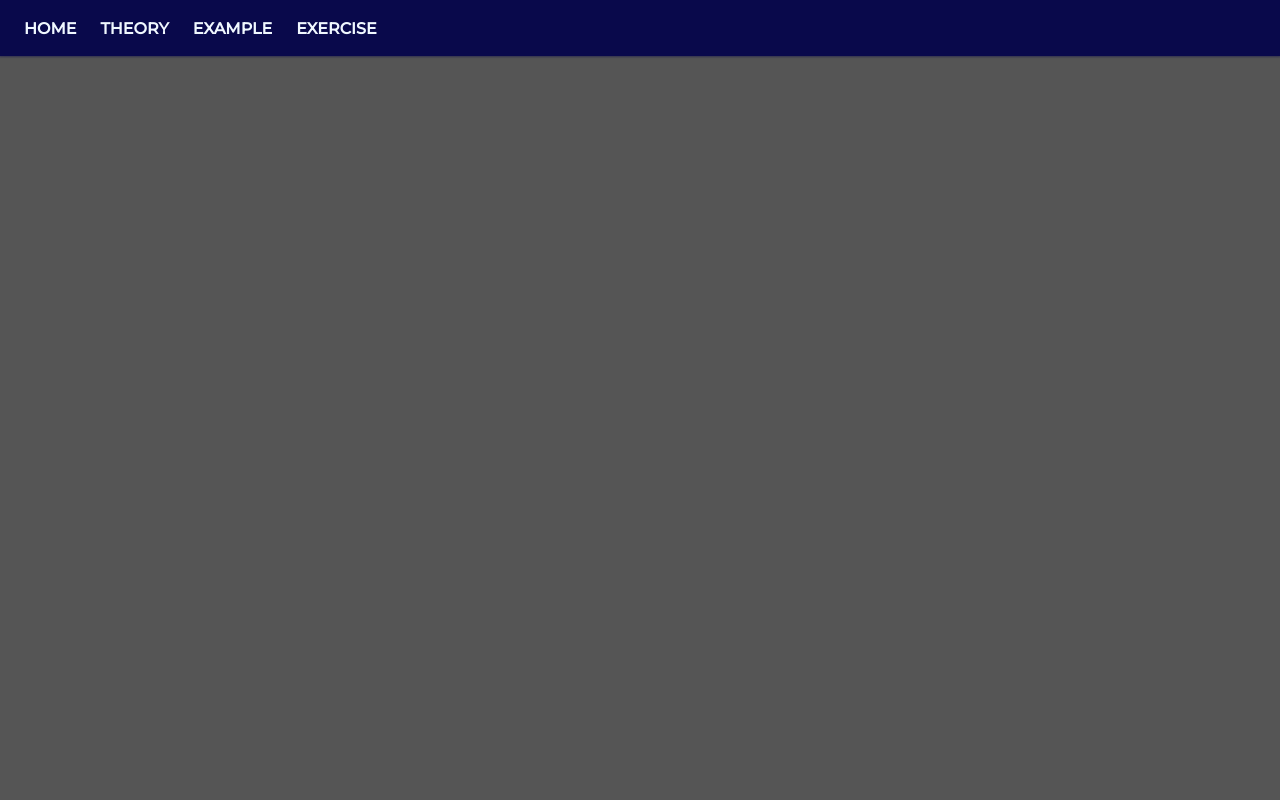
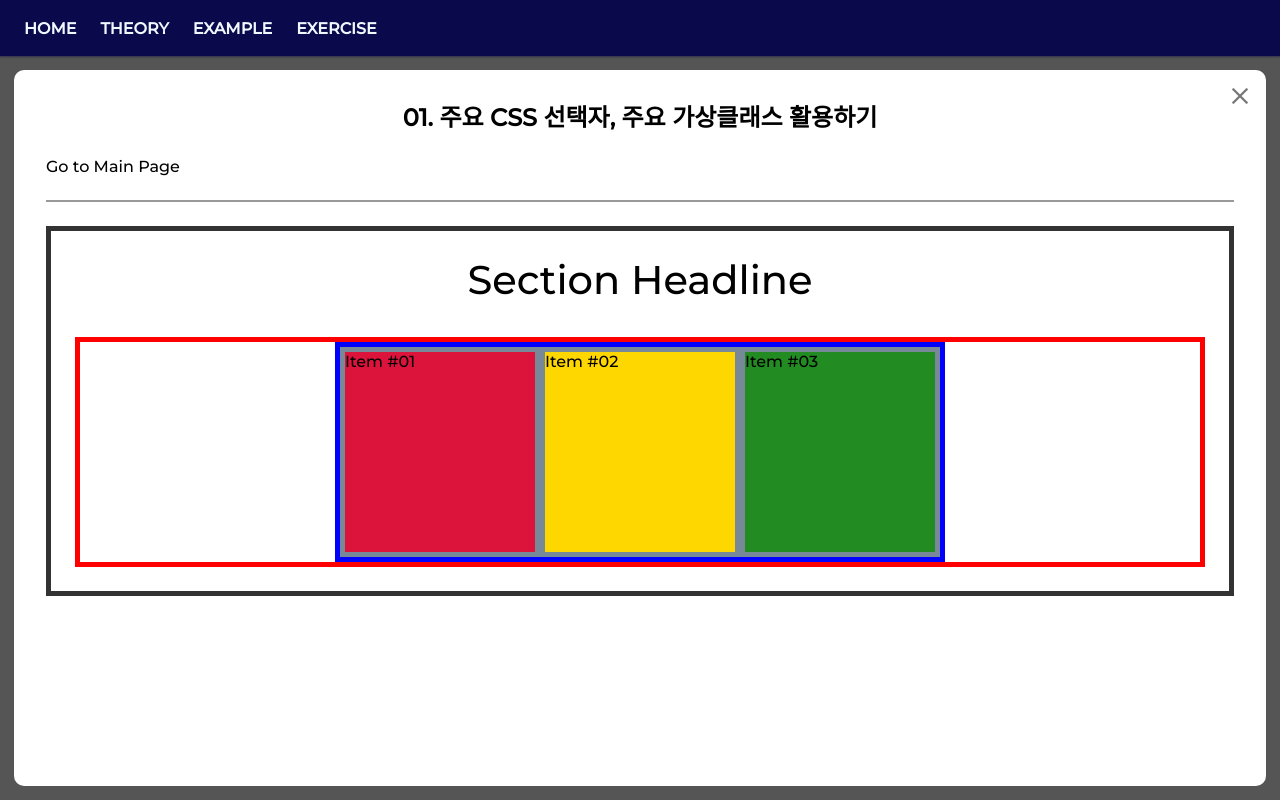
Before and after one commit to Seokyung/SCSS_Study, a React (Create React App) app: page /examples/1 in a window 1280 px wide. Built offline with nearby package versions, Linux system fonts and the light colour scheme; a web font is replaced by a local one.

Commit message:
예제 #01 주요 CSS 선택자, 주요 가상클래스 활용하기

```diff
--- /dev/null
+++ b/src/examples/01_SelectorVirtualClass.jsx
@@ -0,0 +1,24 @@
+import "../styles/examples/01_SelectorVirtualClass.scss";
+
+function SelectorVirtualClass() {
+	return (
+		<div className="selector-container">
+			<a href="/">Go to Main Page</a>
+
+			<hr />
+
+			<section>
+				<h1>Section Headline</h1>
+				<div className="section-inner">
+					<div className="items">
+						<div className="item">Item #01</div>
+						<div className="item">Item #02</div>
+						<div className="item">Item #03</div>
+					</div>
+				</div>
+			</section>
+		</div>
+	);
+}
+
+export default SelectorVirtualClass;
--- a/src/pages/Example.jsx
+++ b/src/pages/Example.jsx
@@ -1,8 +1,25 @@
+import { useNavigate } from "react-router-dom";
+import { exampleList } from "../routes/ExampleRouter";
+
 function Example() {
+	const navigate = useNavigate();
+
+	const gotoTheory = (chapter) => {
+		navigate(`${chapter}`);
+	};
+
 	return (
 		<div className="menu">
 			<h1>핵심 이론 활용 예제</h1>
-			<ul></ul>
+			<ul>
+				{exampleList.map((item) => {
+					return (
+						<li key={item.id}>
+							<span onClick={() => gotoTheory(item.id)}>{item.title}</span>
+						</li>
+					);
+				})}
+			</ul>
 		</div>
 	);
 }
--- a/src/routes/AppRouter.jsx
+++ b/src/routes/AppRouter.jsx
@@ -7,6 +7,7 @@ import Example from "../pages/Example";
 import TheoryRouter from "./TheoryRouter";
 import Exercise from "../pages/Exercise";
 import "../styles/index.scss";
+import ExampleRouter from "./ExampleRouter";
 
 function AppRouter() {
 	return (
@@ -19,6 +20,7 @@ function AppRouter() {
 						<Route path="/theories" element={<Theory />} />
 						<Route path="/theories/:chapter" element={<TheoryRouter />} />
 						<Route path="/examples" element={<Example />} />
+						<Route path="/examples/:chapter" element={<ExampleRouter />} />
 						<Route path="/exercises" element={<Exercise />} />
 					</Routes>
 				</div>
--- /dev/null
+++ b/src/routes/ExampleRouter.jsx
@@ -0,0 +1,38 @@
+import { useNavigate, useParams } from "react-router-dom";
+import SelectorVirtualClass from "../examples/01_SelectorVirtualClass";
+
+export const exampleList = [
+	{
+		id: 1,
+		title: "01. 주요 CSS 선택자, 주요 가상클래스 활용하기",
+		component: <SelectorVirtualClass />,
+	},
+];
+
+function ExampleRouter() {
+	const chapter = Number(useParams().chapter);
+	const navigate = useNavigate();
+
+	const renderExampleComponent = () => {
+		const newComponent = exampleList.filter((el) => chapter === el.id);
+		return newComponent[0].component;
+	};
+
+	const gotoPrevPage = () => {
+		navigate("/examples");
+	};
+
+	return (
+		<div className="theory-container">
+			<button id="prev-btn" onClick={gotoPrevPage}>
+				<span className="material-symbols-outlined">close</span>
+			</button>
+			<div id="header">
+				<h2>{exampleList[chapter - 1].title}</h2>
+			</div>
+			<div id="content">{renderExampleComponent()}</div>
+		</div>
+	);
+}
+
+export default ExampleRouter;
--- /dev/null
+++ b/src/styles/examples/01_SelectorVirtualClass.scss
@@ -0,0 +1,70 @@
+$items-width: 600px;
+
+.selector-container {
+	width: 100%;
+	hr {
+		margin: 1.5rem 0;
+		border: 0.5px solid #999;
+	}
+
+	/* Text Link Style */
+	a {
+		color: #000;
+		text-decoration: none;
+		&:hover {
+			color: blue;
+		}
+		&:active {
+			color: red;
+		}
+		&:visited {
+			color: purple;
+		}
+	}
+
+	/* Section Style */
+	section {
+		padding: 1.5rem;
+		border: 5px solid #333;
+		h1 {
+			margin-top: 0;
+			font-size: 2.5rem;
+			font-weight: normal;
+			text-align: center;
+		}
+		.section-inner {
+			display: flex;
+			justify-content: center;
+			border: 5px solid red;
+		}
+		.items {
+			// margin: auto;
+			display: flex;
+			width: $items-width;
+			border: 5px solid blue;
+			// 자식 선택자 >로 부모 바로 밑의 자식만 적용 (.items > div)
+			> div {
+				// float: left;
+				// width: (450px / 3);
+				// box-sizing: border-box;
+				flex: 1;
+				height: 200px;
+				color: #000;
+				border: 5px solid lightslategray;
+				&:first-child {
+					background-color: crimson;
+				}
+				&:nth-child(2) {
+					background-color: gold;
+				}
+				&:last-child {
+					background-color: forestgreen;
+				}
+				&:hover {
+					color: #fff;
+					background-color: #000;
+				}
+			}
+		}
+	}
+}
```
